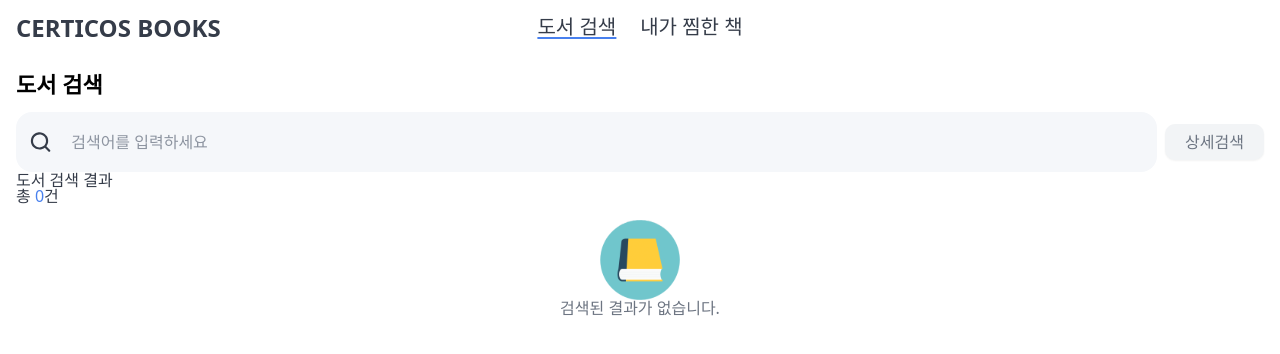
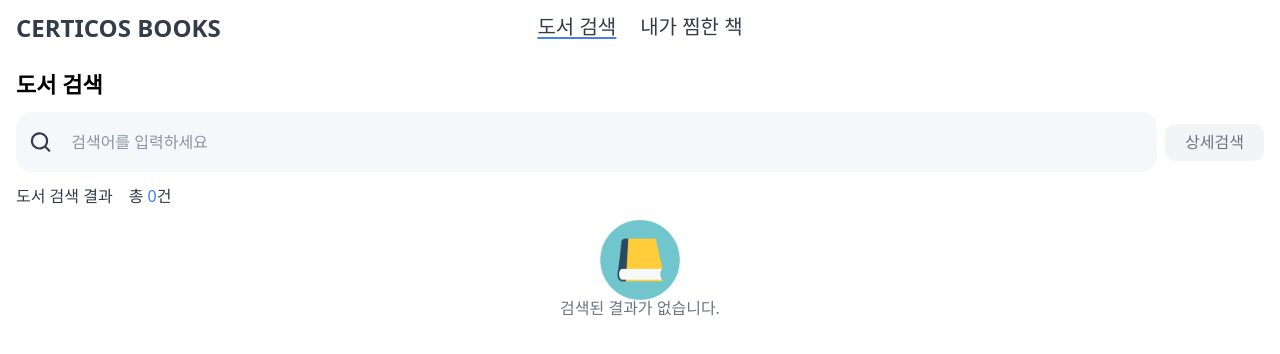
Before and after one commit to 0420syj/cdri-books-wan-sim, a Next.js app: page / in a window 1280 px wide. Shown: the top 354 px of the page. Built offline with nearby package versions, Linux system fonts and the light colour scheme.

Commit message:
fix: 검색 결과 UI 수정

```diff
--- a/src/app/page.tsx
+++ b/src/app/page.tsx
@@ -22,7 +22,7 @@ export default function BookSearchPage() {
   const hasSearched = searchQuery.trim().length > 0;
 
   return (
-    <div className="p-4">
+    <div className="flex flex-col gap-4 p-4">
       <SearchInput
         query={query}
         setQuery={setQuery}
@@ -31,7 +31,7 @@ export default function BookSearchPage() {
       />
 
       {error && (
-        <div className="text-red-500 mb-4">책 검색 중 오류가 발생했습니다.</div>
+        <div className="mb-4 text-red-500">책 검색 중 오류가 발생했습니다.</div>
       )}
 
       <SearchCount totalCount={totalCount} hasSearched={hasSearched} />
--- a/src/components/book/search-count.tsx
+++ b/src/components/book/search-count.tsx
@@ -7,7 +7,7 @@ interface SearchCountProps {
 
 export function SearchCount({ totalCount, hasSearched }: SearchCountProps) {
   return (
-    <div className="mb-4">
+    <div className="flex flex-row gap-4">
       <Caption className="text-text-primary">도서 검색 결과</Caption>
       <div className="flex">
         <Caption className="text-text-primary">총&nbsp;</Caption>
```
